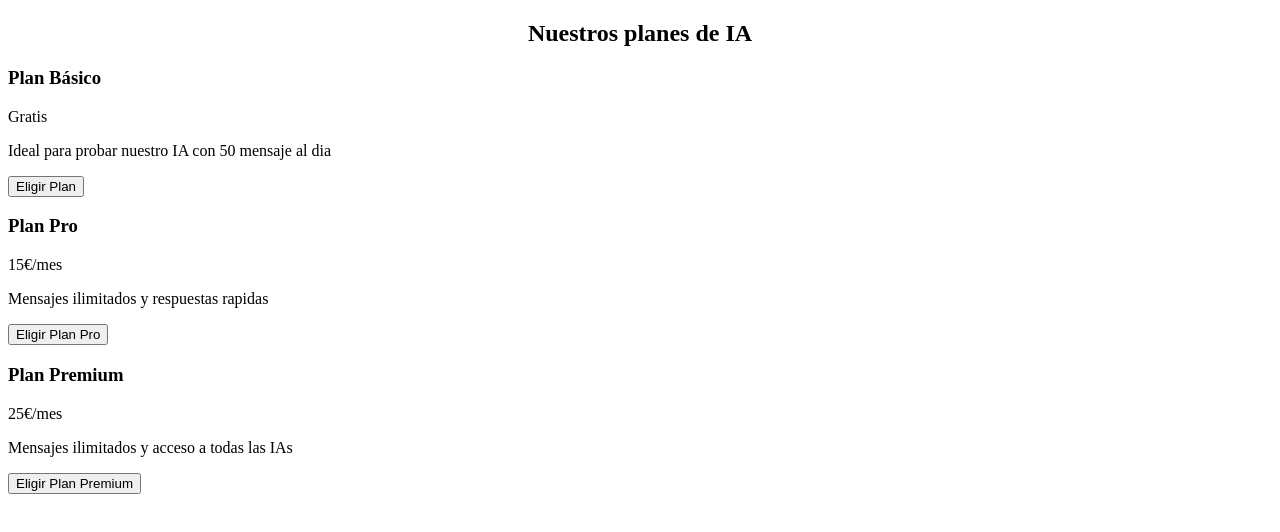
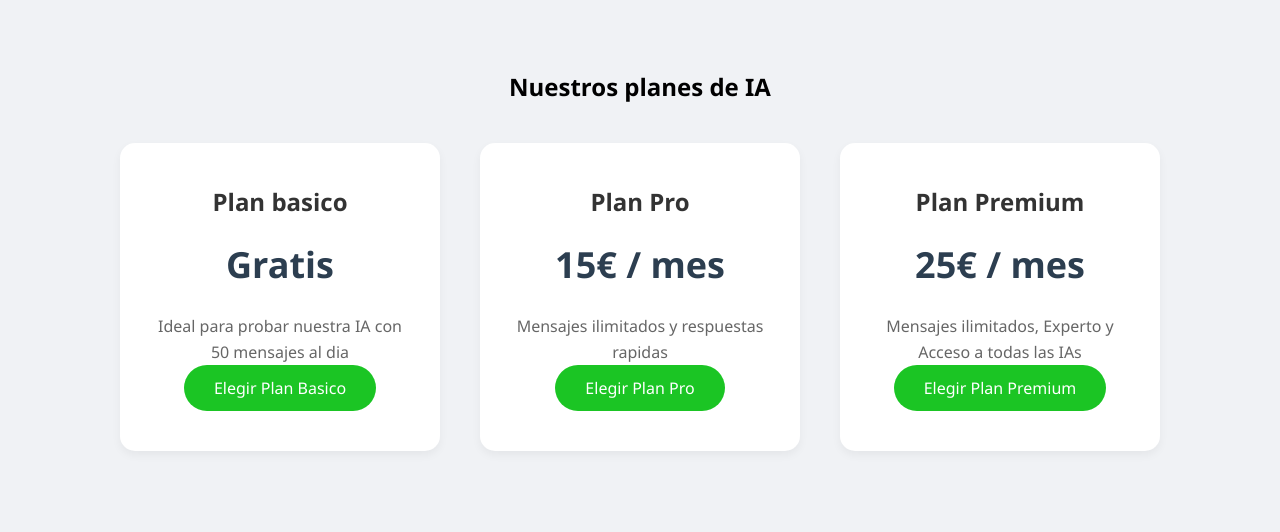
Before and after one commit to barevalosv/serprofes, a plain HTML site: page 20260424/index.html in a window 1280 px wide. Drawn offline with Linux system fonts and the light colour scheme.

Commit message:
actualizacion de tarjeta

```diff
--- a/20260424/index.html
+++ b/20260424/index.html
@@ -1,39 +1,42 @@
 <!DOCTYPE html>
-<html lang="es">
+<html lang="en">
 <head>
     <meta charset="UTF-8">
     <meta name="viewport" content="width=device-width, initial-scale=1.0">
-    <title>Tarjetas Premium Flexbox </title>
+    <title>Tarjetas Premium Flexbox</title>
+    <link rel="stylesheet" href="style.css">
 </head>
+
 <body>
 
     <header style="text-align: center; margin-top: 20px;">
         <h2>Nuestros planes de IA</h2>
     </header>
-<main class="contenedor-trajeta">
+    <main class="contenedor-tarjetas">
         <article class="tarjeta">
-        <h3>Plan Básico</h3>
+            <h3>Plan basico</h3>
             <p class="precio">Gratis</p>
-        <p>Ideal para probar nuestro IA con 50 mensaje al dia</p>
-        <button>Eligir Plan</button>
+            <p>Ideal para probar nuestra IA con 50 mensajes al dia</p>
+            <button>Elegir Plan Basico</button>
         </article>
 
         <article class="tarjeta">
-        <h3>Plan Pro</h3>
-        <p class="precio">15€/mes</p>
+            <h3>Plan Pro </h3>
+            <p class="precio">15€ / mes</p>
             <p>Mensajes ilimitados y respuestas rapidas</p>
-        <button class="btn-destacado">Eligir Plan Pro</button>
+            <button class="btn-destacado">Elegir Plan Pro</button>
         </article>
 
         <article class="tarjeta">
-        <h3>Plan Premium</h3>
-        <p class="precio">25€/mes</p>
-        <p>Mensajes ilimitados y acceso a todas las IAs</p>
-        <button class="btn-destacado">Eligir Plan Premium</button>
+            <h3>Plan Premium </h3>
+            <p class="precio">25€ / mes</p>
+            <p>Mensajes ilimitados, Experto y Acceso a todas las IAs</p>
+            <button class="btn-destacado">Elegir Plan Premium</button>
         </article>
 
+    </main>
 
-    </main>
+
+
 </body>
-
 </html>
--- a/20260424/style.css
+++ b/20260424/style.css
@@ -67,22 +67,22 @@ body{
     padding: 12px 30px;
     border: none;
     border-radius: 30px;
-    background-color: #ecf0f1;
-    color: #333;
+    background-color: #1bc524;
+    color: white;
     font-size: 16px;
     cursor: pointer;
     transition: background-color 0.3s ease;  /*Transicion suave de color*/
 }
 
 .tarjeta .btn-destacado {
-    background-color: #3498db;
+    background-color: #1bc524;
     color: white;
 
 }
 .tarjeta button:hover{
-    background-color: #bdc3c7;
+    background-color: oklab(92.51599999999999% -0.06266 0.18749);
 
 }
 .tarjeta .btn-destacado:hover{
-     background-color: #2980b9;
+     background-color: oklab(92.51599999999999% -0.06266 0.18749);
 }
```
Lines whose indentation alone changed are shown as unchanged.
